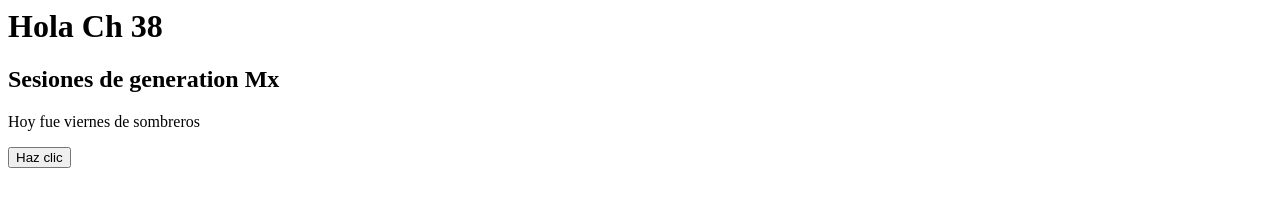
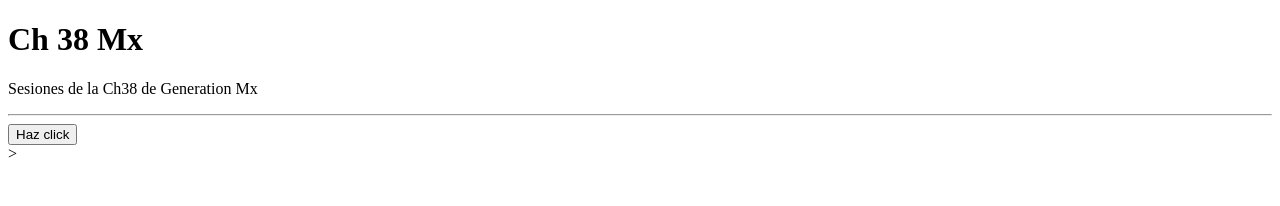
Before and after one commit to PenelopeAlejandre/Ch-38-sesiones, a plain HTML site: page index.html in a window 1280 px wide. Drawn offline with Linux system fonts and the light colour scheme.

Commit message:
feat: version de html 5 con metas

```diff
--- a/index.html
+++ b/index.html
@@ -1,13 +1,17 @@
-<html>
-	<head>
-		<title> Ch38 </title>
-	</head>
-
-	<body>
-		<h1>Hola Ch 38</h1>
-		<h2> Sesiones de generation Mx</h2>
-		<p>Hoy fue viernes de sombreros </p>
-		<button> Haz clic </button>
-	</body>
-
+<!DOCTYPE html>
+<html lang="en">
+  <head>
+    <meta charset="UTF-8" />
+    <meta name="viewport" content="width=device-width, initial-scale=1.0" />
+    <title>Document</title>
+  </head>
+  <body>
+    <main>
+      <h1>Ch 38 Mx</h1>
+      <p>Sesiones de la Ch38 de Generation Mx</p>
+	  <hr>
+      <button>Haz click</button>
+    </main>
+    <footer>></footer>
+  </body>
 </html>
```
